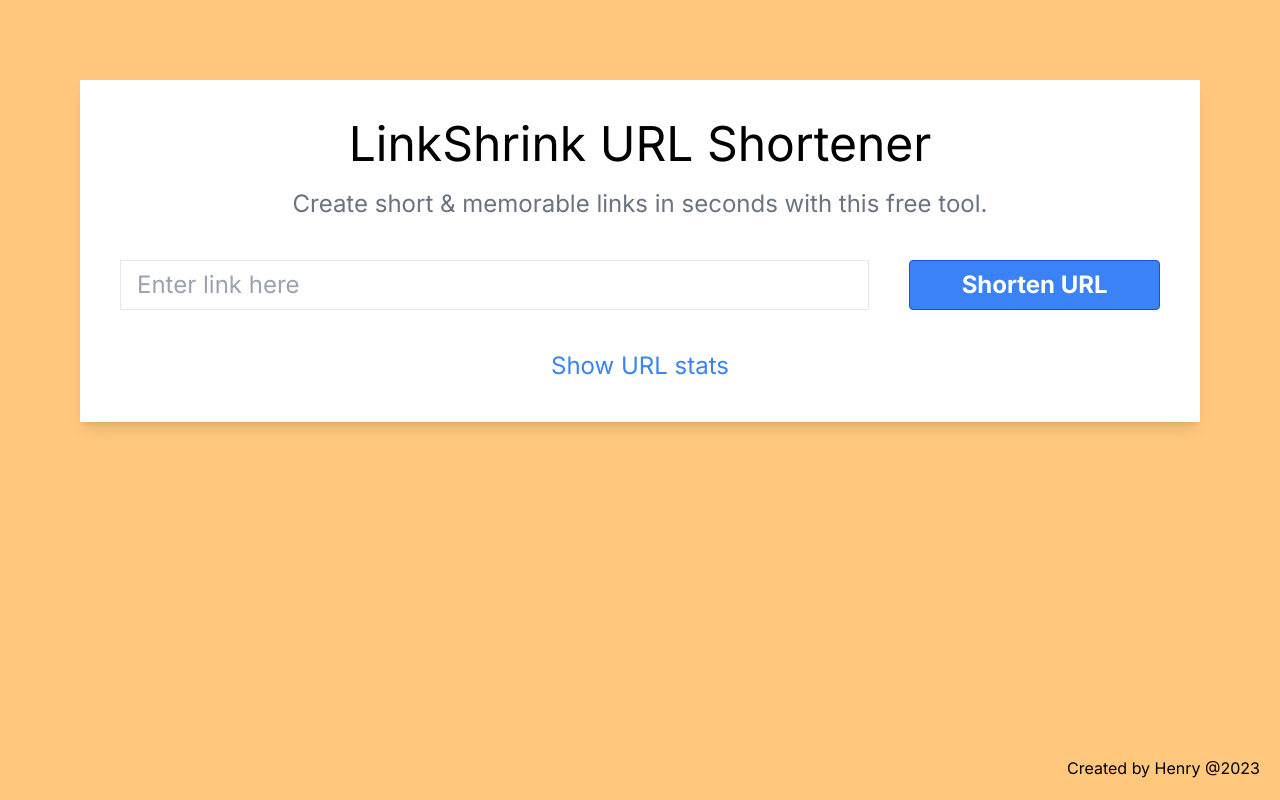
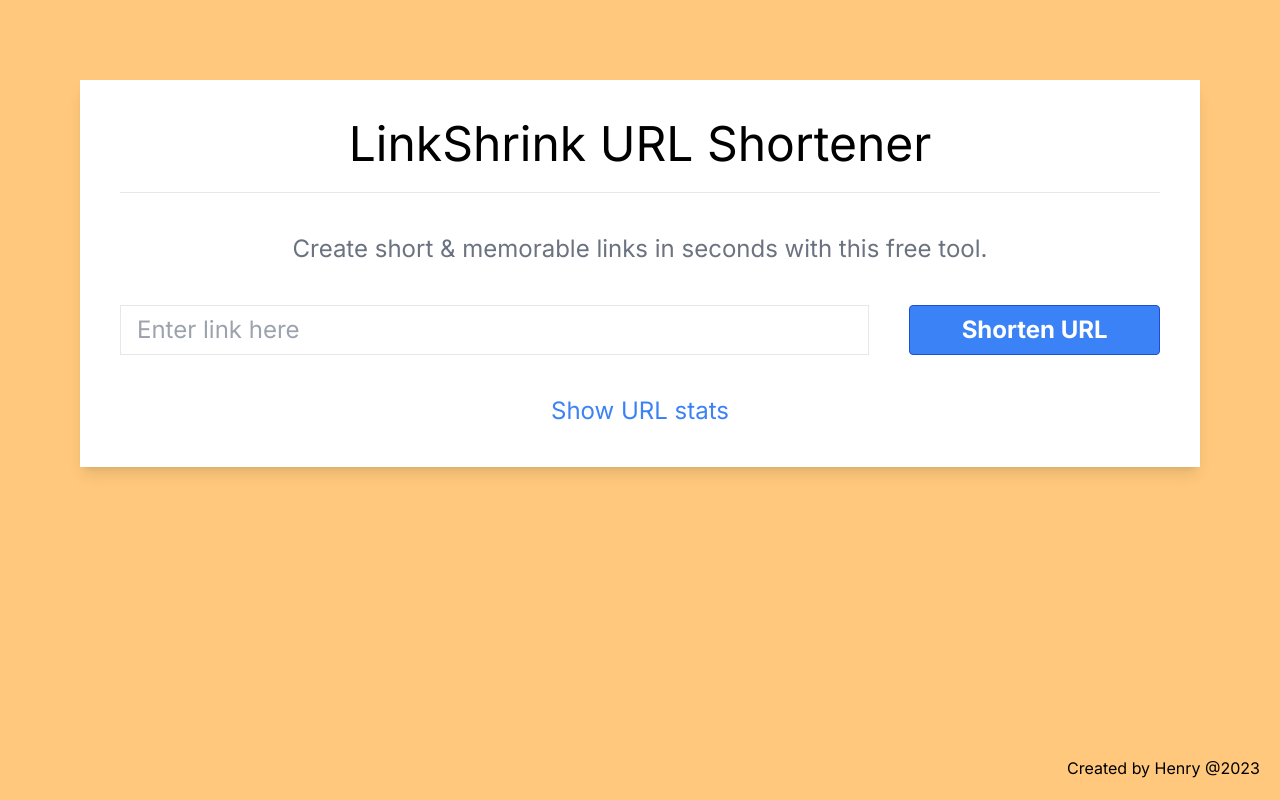
Before and after one commit to shangsuru/url-shortener, a Next.js app in the folder client/: page / in a window 1280 px wide. Built offline with nearby package versions, Linux system fonts and the light colour scheme.

Commit message:
Add horizontal line below card title

```diff
--- a/client/src/components/Card.tsx
+++ b/client/src/components/Card.tsx
@@ -21,6 +21,7 @@ export default function Card({
         <h1 className="flex justify-center items-center text-2xl md:text-4xl lg:text-5xl 2xl:text-6xl">
           {title}
         </h1>
+        <hr class="h-px mt-6 mb-10 bg-gray-200 border-0 dark:bg-gray-700"></hr>
         <p className="flex justify-center items-center text-center sm:text-md sm:text-xl lg:text-2xl 2xl:text-4xl mt-5 2xl:mt-10  text-gray-500">
           {description}
         </p>
```
